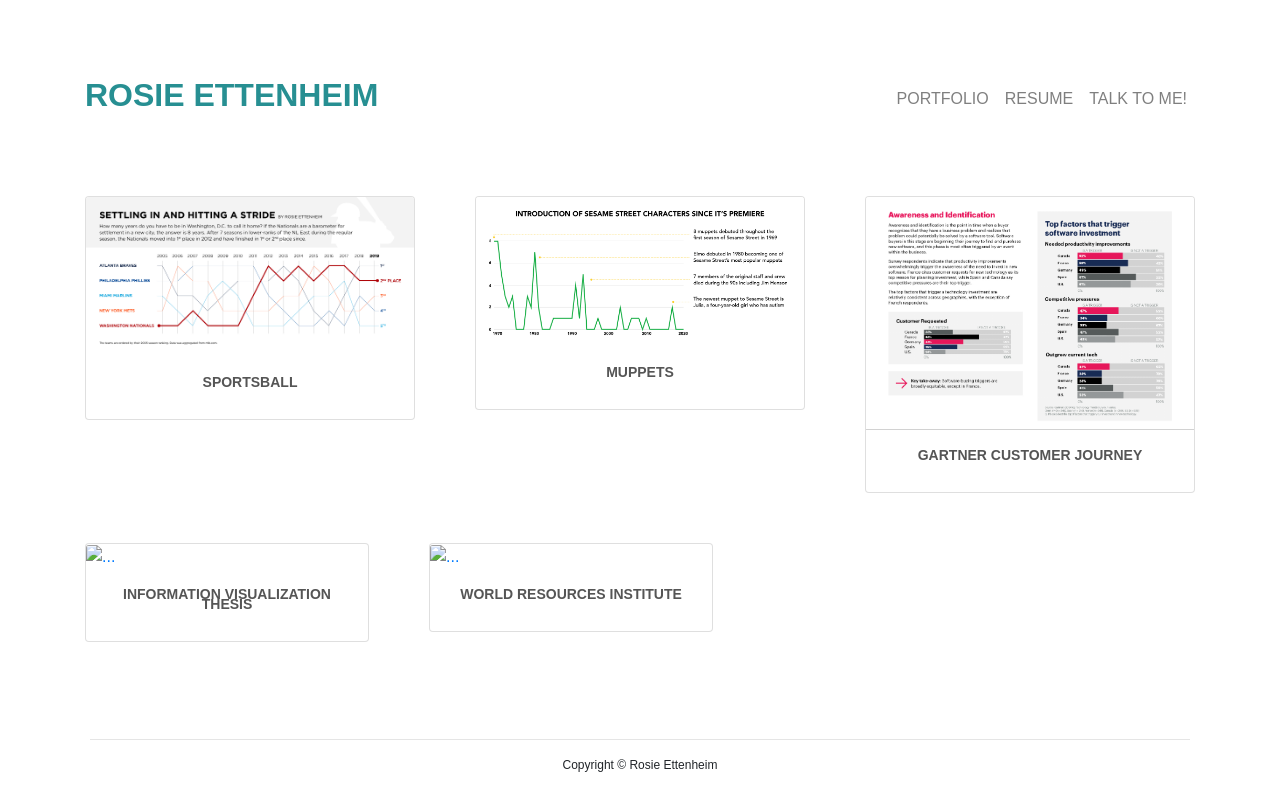
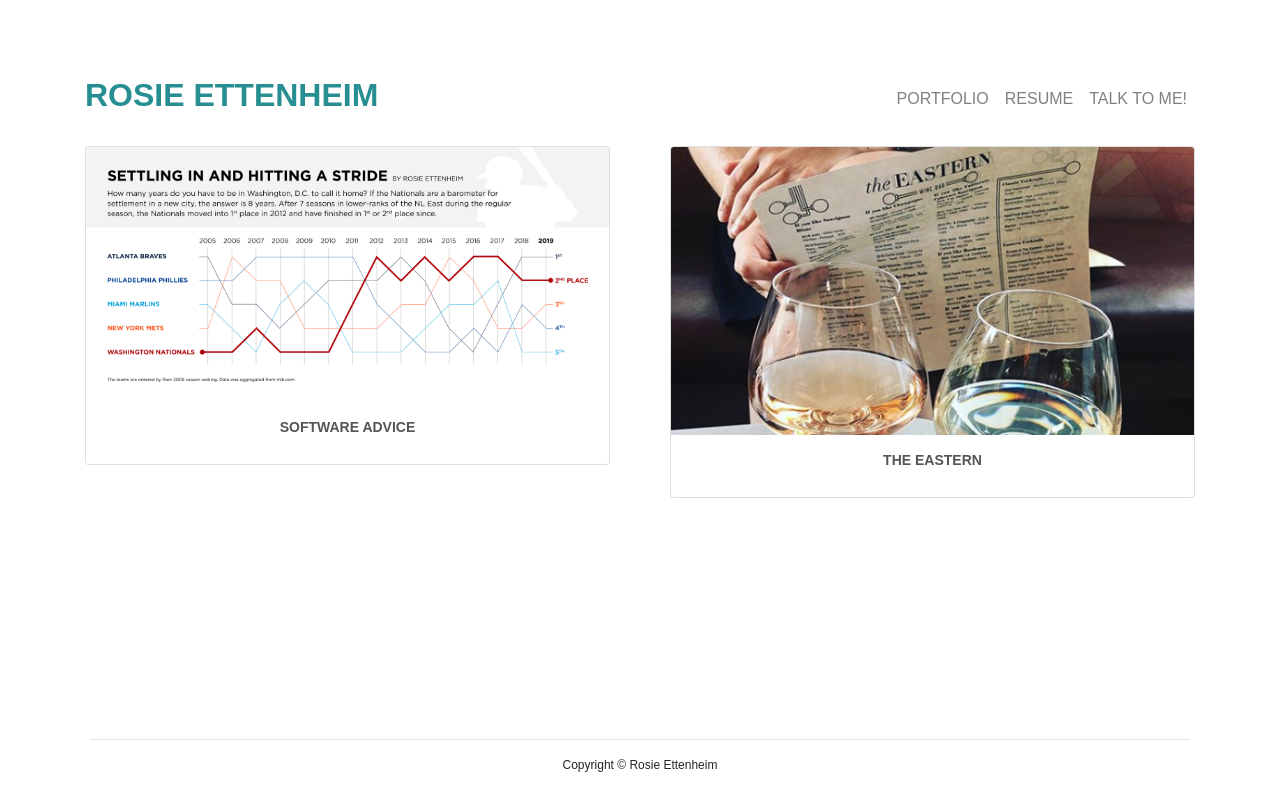
Before and after one commit to rosieett/rosieettenheim.com, a plain HTML site: page pages/branding.html in a window 1280 px wide. Drawn offline with nearby package versions, Linux system fonts and the light colour scheme; some packages are replaced by stand-ins of ours; a script that the page names is missing.

Commit message:
page updates

```diff
--- a/css/styles.css
+++ b/css/styles.css
@@ -128,22 +128,19 @@ h6 {
 }
 
 /* MAIN CONTENT */
-.photo {
-  width: 100%;
-}
 
 .split {
   height: auto;
+}
+
+.photo{
+  width: 100%;
 }
 
 .photoSpace {
   width: 100%;
   padding: 20px;
   filter: drop-shadow(0 0 0.75rem #dddddd);
-}
-
-.card {
-  margin-top: 50px;
 }
 
 .smallText {
--- a/pages/branding.html
+++ b/pages/branding.html
@@ -71,12 +71,13 @@
       <div class="container">
         <div class="card-deck deckDown">
           <div class="row">
+
             <div class="col-lg">
               <div class="card">
                 <a href="../pages/datavis/sportsball.html">
                   <img src="../images/Sports/Baseball2.png" class="card-img-top" alt="...">
                   <div class="card-body">
-                    <h5 class="card-title">Sportsball</h5>
+                    <h5 class="card-title">Software Advice</h5>
                   </div>
                 </a>
               </div>
@@ -84,57 +85,18 @@
 
             <div class="col-lg">
               <div class="card">
-                <a href="../pages/datavis/muppets.html">
-                  <img src="../images/muppets/Muppets+Infogfx-03.png" class="card-img-top" alt="...">
+                <a href="../pages/branding/theeastern.html">
+                  <img src="../images/thumbnails/Eastern3.png" class="card-img-top" alt="..." class="photo">
                   <div class="card-body">
-                    <h5 class="card-title">Muppets</h5>
-                  </div>
-                </a>
-              </div>
-            </div>
-
-            <div class="col-lg">
-              <div class="card">
-                <a href="../pages/datavis/gartner.html">
-                  <img src="../images/gartnerbook/gartnerbookthumb.png" class="card-img-top thumbnail" alt="...">
-                  <div class="card-body">
-                    <h5 class="card-title">Gartner Customer Journey</h5>
+                    <h5 class="card-title">The Eastern</h5>
                   </div>
                 </a>
               </div>
             </div>
           </div>
 
-          <div class="row">
-
-            <div class="col-lg">
-              <div class="card">
-                <a href="../pages/datavis/thesis.html">
-                  <img src="images/Sports/Baseball 2.png" class="card-img-top" alt="...">
-                  <div class="card-body">
-                    <h5 class="card-title">Information Visualization Thesis</h5>
-                  </div>
-                </a>
-              </div>
-            </div>
-
-            <div class="col-lg">
-              <div class="card">
-                <a href="../pages/datavis/wri.html">
-                  <img src="images/Sports/Baseball 2.png" class="card-img-top" alt="...">
-                  <div class="card-body">
-                    <h5 class="card-title">World Resources Institute</h5>
-                  </div>
-                </a>
-              </div>
-            </div>
-
-
-          </div>
         </div>
-
       </div>
-
     </div>
 
     <!-- FOOTER -->
```
Also changed, not shown: index.html (+1 -1 lines), images/theEastern/Eastern3.png, images/thumbnails/Eastern3.png (added), 1 other file.
